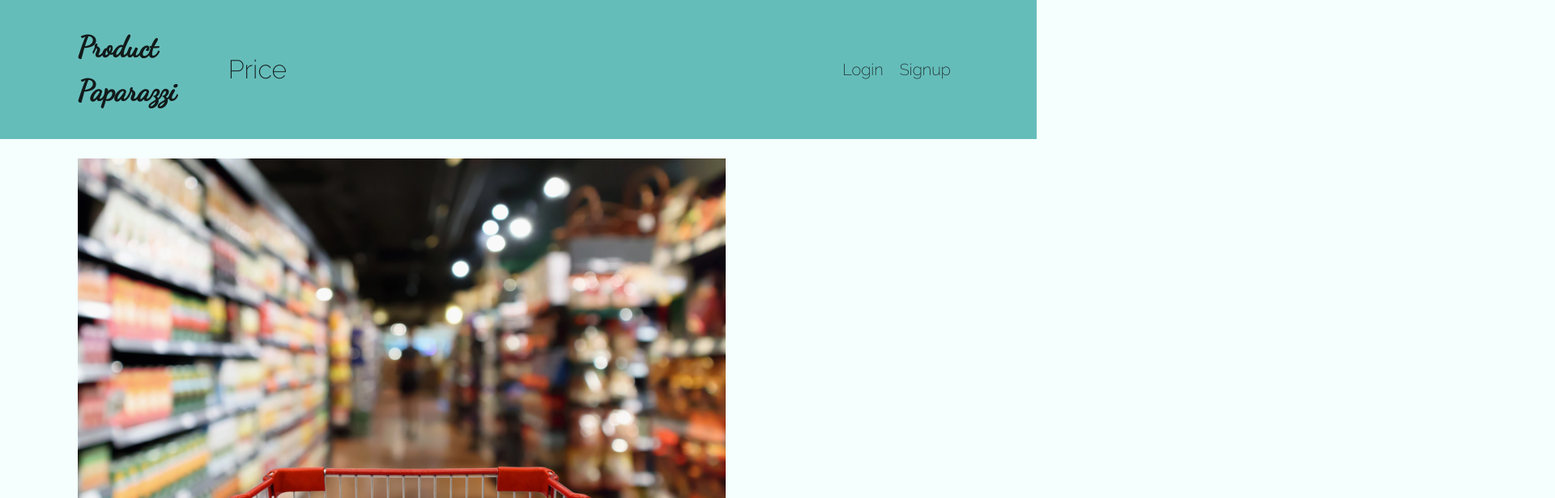
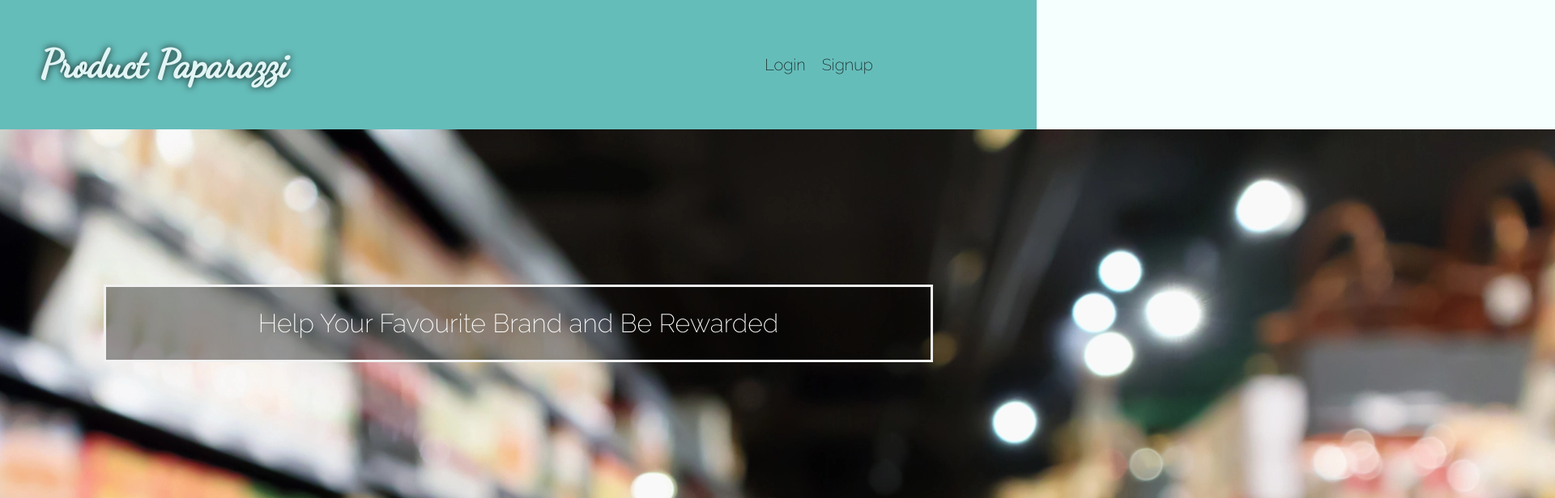
Before and after one commit to Vinyldude8896/product_paparazzi, a React (Create React App) app in the folder client/: page / in a window 1280 px wide. Shown: the top 616 px of the page at 81% size, 1920 px wide, since content can reach past the window. Built offline with nearby package versions, Linux system fonts and the light colour scheme; no server answers.

Commit message:
modifying photo

```diff
--- a/client/src/components/Footer/index.js
+++ b/client/src/components/Footer/index.js
@@ -3,7 +3,7 @@ import React from "react";
 const Footer = () => {
 	return (
 		<footer className="w-100 mt-auto bg-secondary p-4">
-			<div id="style.footer" className="container">
+			<div className="container foot">
 				&copy;{new Date().getFullYear()} Created by Alexandre Savov | Fumi
 				Tsukamoto | Michelle Douma | Kevin Reid
 			</div>
--- a/client/src/components/Header/index.js
+++ b/client/src/components/Header/index.js
@@ -1,25 +1,25 @@
-import React from 'react';
-import { Link } from 'react-router-dom';
+import React from "react";
+import { Link } from "react-router-dom";
 
-import Auth from '../../utils/auth';
+import Auth from "../../utils/auth";
 
 const Header = () => {
-  const logout = event => {
+	const logout = (event) => {
 		event.preventDefault();
 		Auth.logout();
 	};
 
 	return (
-    <header className="bg-secondary mb-4 py-2 flex-row align-center">
+		<header className="bg-secondary py-2 flex-row align-center">
 			<div className="container flex-row justify-space-between-lg justify-center align-center">
 				<Link to="/">
 					<h1>Product Paparazzi</h1>
+
+					<div class="bg-text">
+						<h2>Help Your Favourite Brand and Be Rewarded</h2>
+					</div>
 				</Link>
-        <div className="container flex-row justify-space-between-lg justify-left align-center">
-          <Link to="/">
-            <h2>Price</h2>
-          </Link>
-        </div>
+
 				<nav className="text-center">
 					{Auth.loggedIn() ? (
 						<>
--- a/client/src/index.css
+++ b/client/src/index.css
@@ -19,8 +19,23 @@
 }
 
 .myBackgroundImage {
-	width: 800px;
+	width: 100%;
 	height: auto;
+	object-fit: cover;
+}
+
+.Intro {
+	text-align: center;
+	font-size: xx-large;
+	font-weight: 900;
+	text-shadow: 0 0 10px #e1f5f4;
+	flex-wrap: wrap;
+	justify-content: flex-start;
+}
+
+.foot {
+	font-size: small;
+	text-align: end;
 }
 
 html,
@@ -36,12 +51,7 @@ body {
 	line-height: 1.5;
 	font-size: 20px;
 	color: var(--dark);
-	/* background-image: url(/client/src/images/shopcartaisle.jpeg);*/
 	background-color: #f3fffee1;
-}
-
-#footer {
-	font-size: small;
 }
 
 h2,
@@ -57,7 +67,13 @@ h6 {
 
 h1 {
 	font-family: "Dancing Script", cursive;
-	font-size: 2.25rem;
+	font-size: 3rem;
+	font-weight: bold;
+	margin-top: 0;
+	margin-left: 50px;
+	margin-bottom: 0;
+	color: #e1f5f4;
+	text-shadow: 0 0 10px #121a1a;
 }
 
 h2 {
@@ -102,7 +118,7 @@ nav {
 nav a {
 	font-family: "Raleway", sans-serif;
 	padding: 6px 10px;
-	/* margin: 0 15px; */
+	/* margin: 5 0; */
 	transition: all 0.2s;
 }
 
@@ -246,10 +262,12 @@ nav a:hover {
 
 /* LAYOUT */
 .container {
+	object-fit: cover;
 	width: 85%;
 	max-width: 1200px;
-	margin-left: auto;
-	margin-right: auto;
+
+	/* margin-left: auto;
+	margin-right: auto; */
 }
 
 .container-fluid {
@@ -1264,3 +1282,39 @@ nav a:hover {
 		align-items: center;
 	}
 }
+
+/* //////////////////TESTING////////////////////// */
+
+.bg-image {
+	/* The image used */
+	background-image: url("images/phoneCart.jpeg");
+
+	/* Add the blur effect */
+	filter: blur(8px);
+	-webkit-filter: blur(8px);
+
+	/* Full height */
+	height: 100%;
+
+	/* Center and scale the image nicely */
+	background-position: center;
+	background-repeat: no-repeat;
+	background-size: cover;
+}
+
+/* Position text in the middle of the page/image */
+.bg-text {
+	background-color: rgb(0, 0, 0); /* Fallback color */
+	background-color: rgba(0, 0, 0, 0.4); /* Black w/opacity/see-through */
+	color: white;
+	font-weight: bold;
+	border: 3px solid #f1f1f1;
+	position: absolute;
+	top: 50%;
+	left: 50%;
+	transform: translate(-50%, -50%);
+	z-index: 2;
+	width: 80%;
+	padding: 20px;
+	text-align: center;
+}
--- a/client/src/pages/Home.js
+++ b/client/src/pages/Home.js
@@ -15,8 +15,13 @@ const Home = () => {
 
 	return (
 		<main>
-			<div className="flex-row justify-space-between">
-				<img src={BackgroundImage} className="myBackgroundImage" />
+			<div className="col-12">
+				{!loggedIn && (
+					<div className=" myBackgroundImage">
+						<img src={BackgroundImage} alt="shopping cart in aisle" />
+					</div>
+				)}
+
 				{loggedIn && (
 					<div className="col-12 mb-3">
 						{/* <ThoughtForm /> */}
```
Lines whose indentation alone changed are shown as unchanged.
